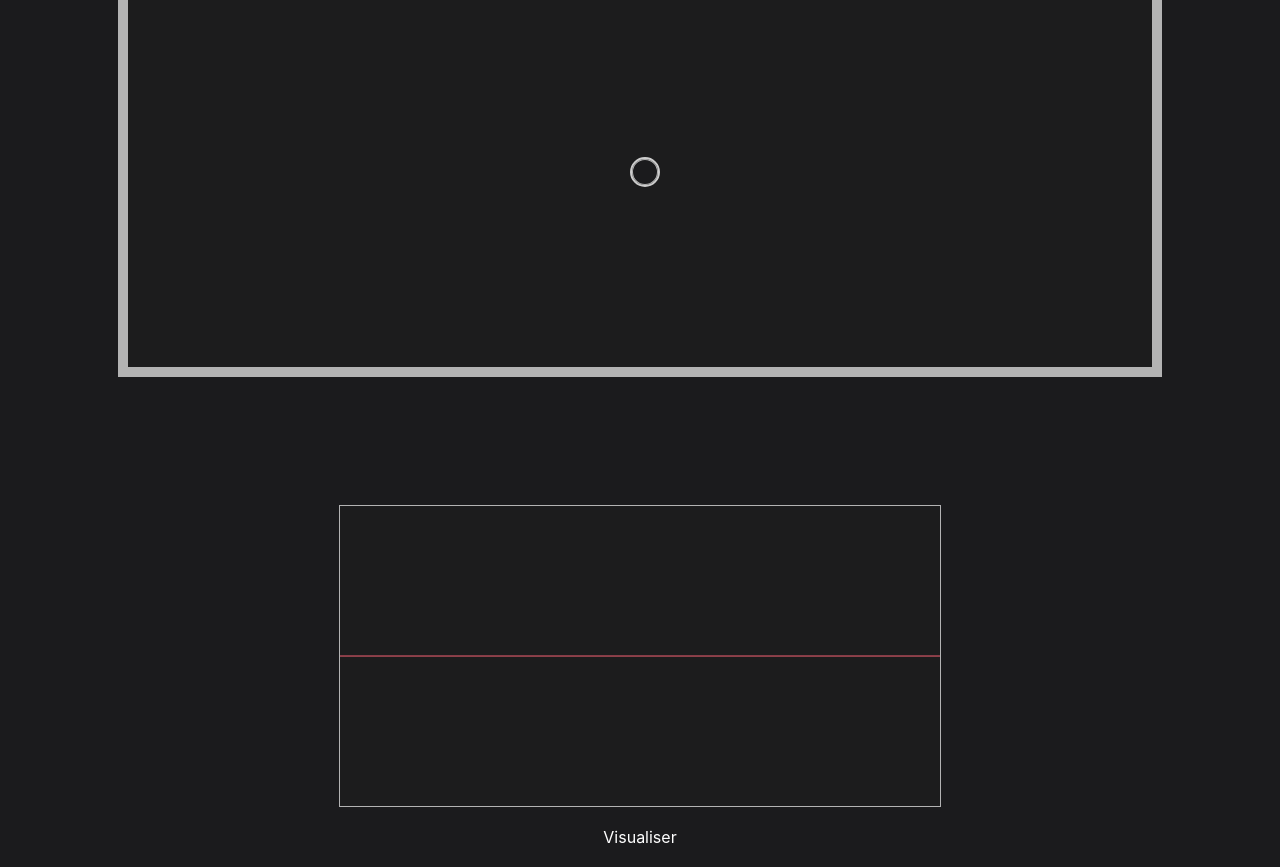
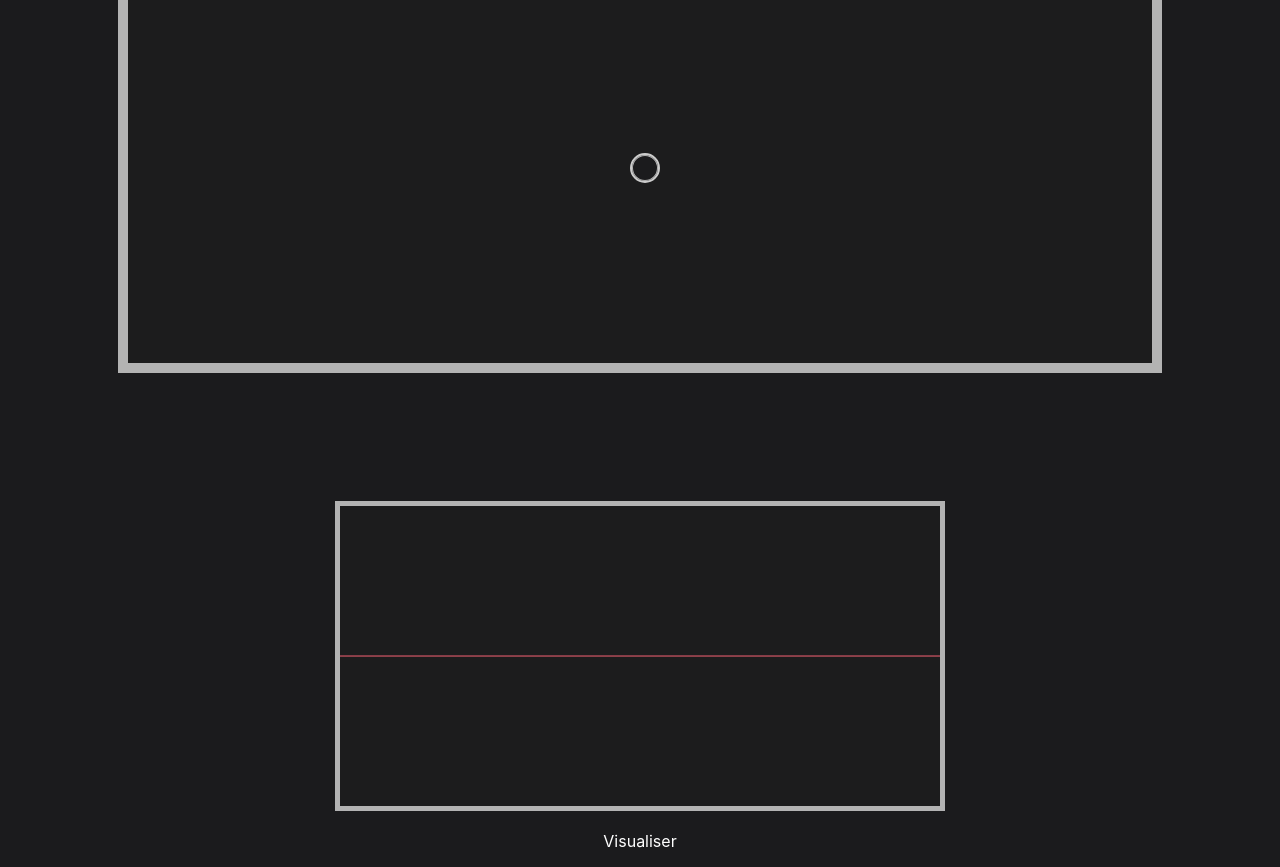
Before and after one commit to kp-dhvani/simple-oscillator, a React (Create React App) app: page / in a window 1280 px wide. Built offline with nearby package versions, Linux system fonts and the light colour scheme.

Commit message:
small css change

```diff
--- a/src/components/Visualiser.tsx
+++ b/src/components/Visualiser.tsx
@@ -82,7 +82,11 @@ const Visualiser: React.FC<VisualiserProps> = ({ isPlaying, analyser }) => {
     <>
       <canvas
         ref={canvasRef}
-        style={{ width: '600px', height: '300px', border: '1px solid #b3b3b3' }}
+        style={{
+          width: '600px',
+          height: '300px',
+          border: `5px solid ${isPlaying ? '#FF6577' : '#b3b3b3'}`,
+        }}
       />
       <p>Visualiser</p>
     </>
```
